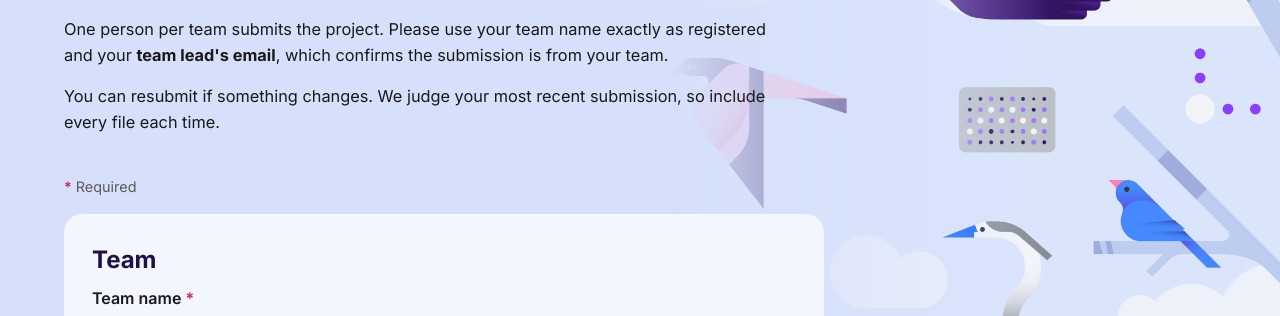
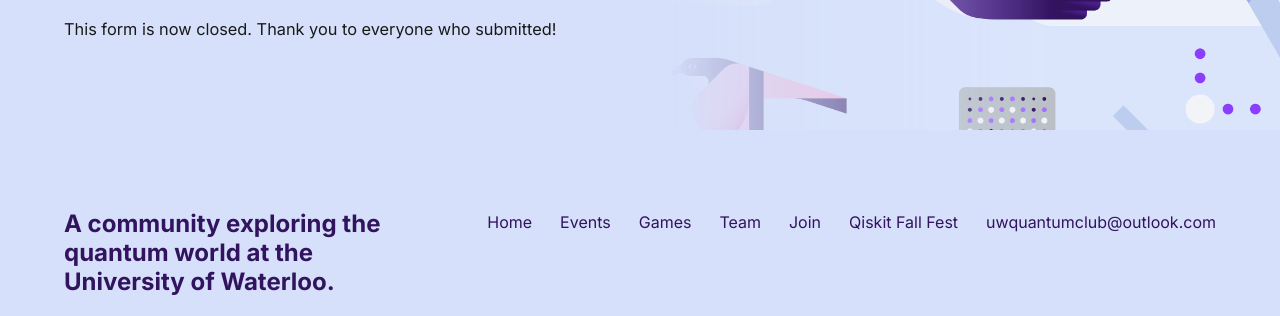
Before and after one commit to uwquantum/UWQuantum-Website, a plain HTML site: page fall-fest-submit.html in a window 1280 px wide. Shown: the part 287-603 px from the top of the page. Drawn offline with nearby package versions, Linux system fonts and the light colour scheme; a web font is replaced by a local one.

Commit message:
reclosed form

```diff
--- a/fall-fest-submit.html
+++ b/fall-fest-submit.html
@@ -35,23 +35,16 @@
       <h1 class="page-hero-title">Project submission</h1>
       <div class="ffs-intro">
         <p>
-          One person per team submits the project. Please use your team name exactly
-          as registered and your <strong>team lead's email</strong>, which
-          confirms the submission is from your team.
+          This form is now closed. Thank you to everyone who submitted!
         </p>
-        <p>
-          You can resubmit if something changes. We judge your
-          most recent submission, so include every file each time.
-        </p>
-
       </div>
     </header>
 
+    <!--
     <main class="ffs-main">
       <form id="ffp-form" class="ffs-form" novalidate>
         <p class="ffs-required-note"><span class="ffs-req">*</span> Required</p>
 
-        <!-- TEAM -->
         <fieldset class="ffs-section">
           <legend class="ffs-section-title">Team</legend>
 
@@ -69,7 +62,6 @@
           </div>
         </fieldset>
 
-        <!-- REQUIRED FILES -->
         <fieldset class="ffs-section">
           <legend class="ffs-section-title">Project files</legend>
 
@@ -91,7 +83,6 @@
           </div>
         </fieldset>
 
-        <!-- OPTIONAL -->
         <fieldset class="ffs-section">
           <legend class="ffs-section-title">Optional extras</legend>
 
@@ -119,7 +110,6 @@
           </div>
         </fieldset>
 
-        <!-- Honeypot: hidden from people, often filled in by bots. -->
         <div class="ffs-hp" aria-hidden="true">
           <label for="website">Leave this field empty</label>
           <input type="text" id="website" name="website" tabindex="-1" autocomplete="off" />
@@ -143,6 +133,7 @@
         </p>
       </div>
     </main>
+    -->
 
     <footer class="site-footer">
       <site-footer></site-footer>
--- a/scripts/fall-fest-submit.js
+++ b/scripts/fall-fest-submit.js
@@ -177,7 +177,9 @@
     statusEl.textContent = '';
     statusEl.classList.remove('error');
 
-
+    // Close form
+    showStatusError('Sorry, this form is now closed.');
+    return;
 
     if (form.elements.website.value) { form.hidden = true; successEl.hidden = false; return; }
 
```
